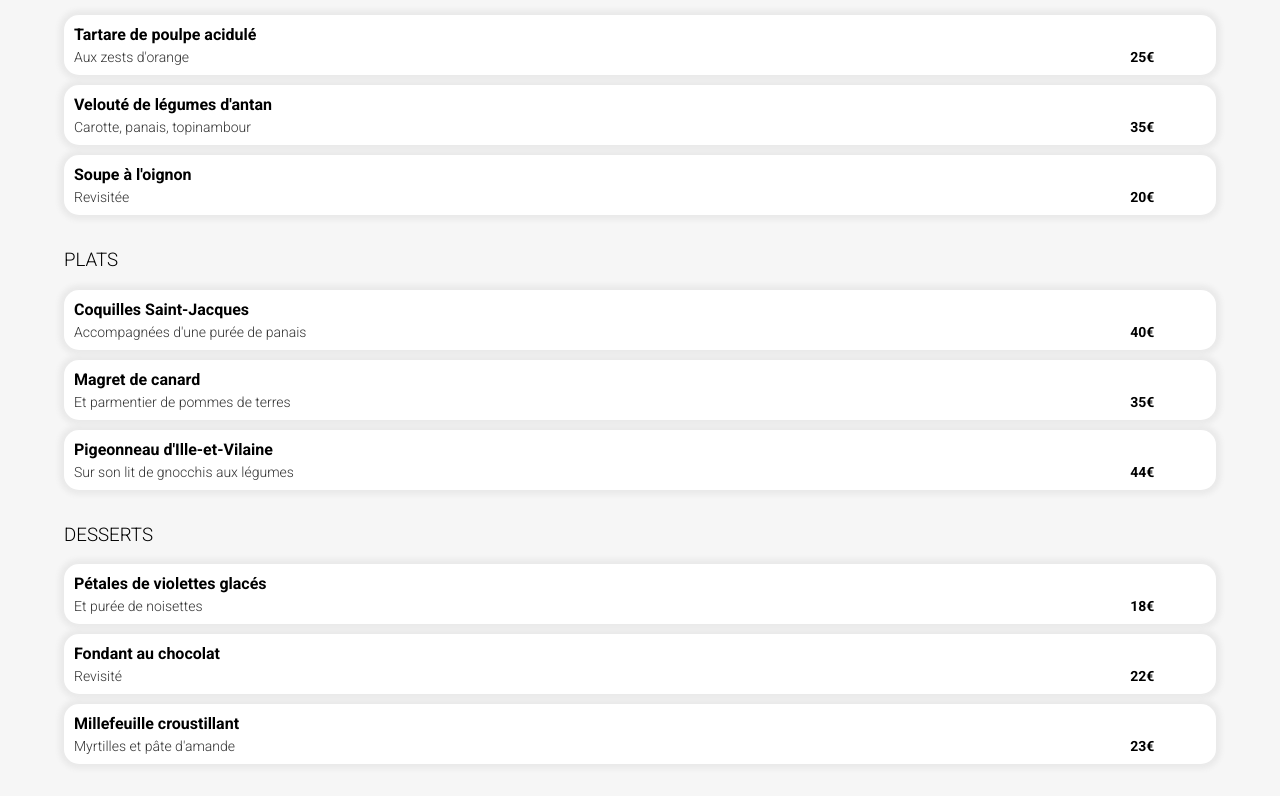
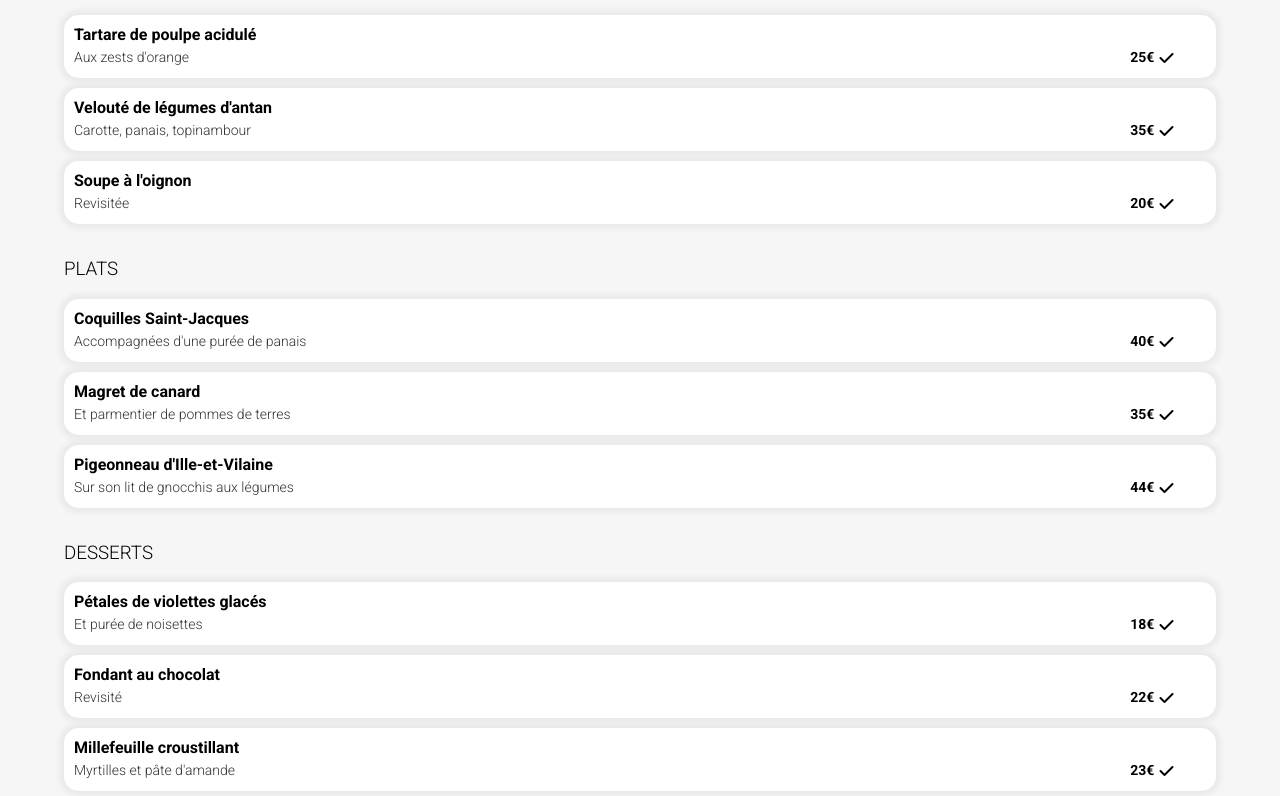
Before and after one commit to fabiandeneuville/FabianDeneuville_3_11012022, a website: page Pages/menu_à_la_française.html in a window 1280 px wide. Shown: the part 403-1199 px from the top of the page. Drawn offline with Linux system fonts and the light colour scheme; a web font is replaced by a local one.

Commit message:
working on menu structure

```diff
--- a/Pages/menu_à_la_française.html
+++ b/Pages/menu_à_la_française.html
@@ -30,16 +30,25 @@
                         <div class="dish__name">Tartare de poulpe acidulé</div>
                         <div class="dish__article">Aux zests d'orange</div>
                         <div class="dish__price">25€</div>
+                        <div class="dish__checkbox">
+                            <i class="fas fa-check"></i>
+                        </div>
                     </div>
                     <div class="dish">
                         <div class="dish__name">Velouté de légumes d'antan</div>
                         <div class="dish__article">Carotte, panais, topinambour</div>
                         <div class="dish__price">35€</div>
+                        <div class="dish__checkbox">
+                            <i class="fas fa-check"></i>
+                        </div>
                     </div>
                     <div class="dish">
                         <div class="dish__name">Soupe à l'oignon</div>
                         <div class="dish__article">Revisitée</div>
                         <div class="dish__price">20€</div>
+                        <div class="dish__checkbox">
+                            <i class="fas fa-check"></i>
+                        </div>
                     </div>
                 </div>
             </div>
@@ -50,16 +59,25 @@
                         <div class="dish__name">Coquilles Saint-Jacques</div>
                         <div class="dish__article">Accompagnées d'une purée de panais</div>
                         <div class="dish__price">40€</div>
+                        <div class="dish__checkbox">
+                            <i class="fas fa-check"></i>
+                        </div>
                     </div>
                     <div class="dish">
                         <div class="dish__name">Magret de canard</div>
                         <div class="dish__article">Et parmentier de pommes de terres</div>
                         <div class="dish__price">35€</div>
+                        <div class="dish__checkbox">
+                            <i class="fas fa-check"></i>
+                        </div>
                     </div>
                     <div class="dish">
                         <div class="dish__name">Pigeonneau d'Ille-et-Vilaine</div>
                         <div class="dish__article">Sur son lit de gnocchis aux légumes</div>
                         <div class="dish__price">44€</div>
+                        <div class="dish__checkbox">
+                            <i class="fas fa-check"></i>
+                        </div>
                     </div>
                 </div>
             </div>
@@ -70,16 +88,25 @@
                         <div class="dish__name">Pétales de violettes glacés</div>
                         <div class="dish__article">Et purée de noisettes</div>
                         <div class="dish__price">18€</div>
+                        <div class="dish__checkbox">
+                            <i class="fas fa-check"></i>
+                        </div>
                     </div>
                     <div class="dish">
                         <div class="dish__name">Fondant au chocolat</div>
                         <div class="dish__article">Revisité</div>
                         <div class="dish__price">22€</div>
+                        <div class="dish__checkbox">
+                            <i class="fas fa-check"></i>
+                        </div>
                     </div>
                     <div class="dish">
                         <div class="dish__name">Millefeuille croustillant</div>
                         <div class="dish__article">Myrtilles et pâte d'amande</div>
                         <div class="dish__price">23€</div>
+                        <div class="dish__checkbox">
+                            <i class="fas fa-check"></i>
+                        </div>
                     </div>
                 </div>
             </div>
```
